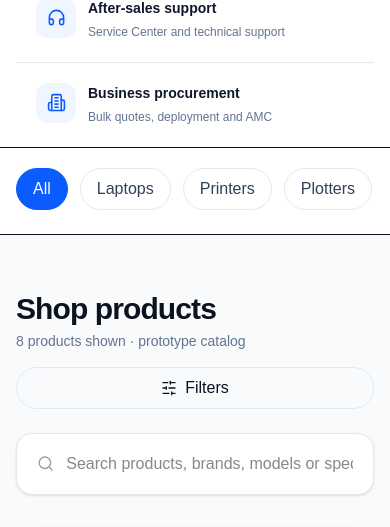
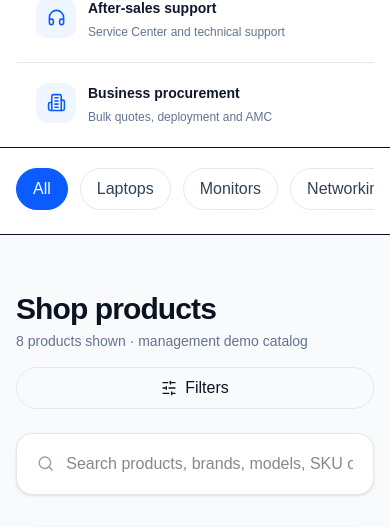
Before and after one commit to broprint/proprint-solutions-2026, a Next.js app: page /shop in a window 390 px wide. Shown: the part 828-1355 px from the top of the page. Built offline with nearby package versions, Linux system fonts and the light colour scheme.

Commit message:
Align shop filters with expanded ProPrint catalog

```diff
--- a/components/ShopCatalog.tsx
+++ b/components/ShopCatalog.tsx
@@ -4,8 +4,6 @@ import { useMemo, useState } from 'react';
 import { Search, SlidersHorizontal, X } from 'lucide-react';
 import { ProductCard } from '@/components/ProductCard';
 import type { Product } from '@/data/catalog';
-
-const categoryOptions = ['All', 'Laptops', 'Printers', 'Plotters', 'Networking', 'Storage', 'Monitors', 'Accessories'];
 
 function numericPrice(price: string) {
   const match = price.match(/KD\s*([0-9.]+)/i);
@@ -19,16 +17,16 @@ export function ShopCatalog({ products }: { products: Product[] }) {
   const [price, setPrice] = useState('All');
   const [filtersOpen, setFiltersOpen] = useState(false);
 
+  const categories = useMemo(() => ['All', ...Array.from(new Set(products.map((p) => p.category))).sort()], [products]);
   const brands = useMemo(() => ['All', ...Array.from(new Set(products.map((p) => p.brand))).sort()], [products]);
 
   const filtered = useMemo(() => {
     const needle = query.trim().toLowerCase();
     return products.filter((product) => {
-      const haystack = `${product.name} ${product.brand} ${product.category} ${product.specs.join(' ')}`.toLowerCase();
+      const haystack = `${product.name} ${product.brand} ${product.category} ${product.sku || ''} ${product.specs.join(' ')}`.toLowerCase();
       if (needle && !haystack.includes(needle)) return false;
       if (category !== 'All' && product.category !== category) return false;
       if (brand !== 'All' && product.brand !== brand) return false;
-
       const value = numericPrice(product.price);
       if (price === 'Under KD 100' && !(value !== null && value < 100)) return false;
       if (price === 'KD 100–250' && !(value !== null && value >= 100 && value <= 250)) return false;
@@ -38,105 +36,23 @@ export function ShopCatalog({ products }: { products: Product[] }) {
     });
   }, [products, query, category, brand, price]);
 
-  const clearFilters = () => {
-    setQuery('');
-    setCategory('All');
-    setBrand('All');
-    setPrice('All');
-  };
-
+  const clearFilters = () => { setQuery(''); setCategory('All'); setBrand('All'); setPrice('All'); };
   const hasFilters = query || category !== 'All' || brand !== 'All' || price !== 'All';
 
-  return (
-    <>
-      <section className="border-b bg-white">
-        <div className="container py-5">
-          <div className="flex gap-3 overflow-x-auto pb-1">
-            {categoryOptions.map((name) => (
-              <button
-                key={name}
-                onClick={() => setCategory(name)}
-                className={`whitespace-nowrap rounded-full border px-4 py-2 text-xs font-black transition ${
-                  category === name
-                    ? 'border-[#0b5cff] bg-[#0b5cff] text-white'
-                    : 'border-slate-200 bg-white text-slate-700 hover:border-blue-300'
-                }`}
-              >
-                {name}
-              </button>
-            ))}
-          </div>
-        </div>
-      </section>
-
-      <section className="py-14">
-        <div className="container">
-          <div className="grid gap-7 lg:grid-cols-[260px_1fr]">
-            <aside className={`${filtersOpen ? 'block' : 'hidden'} h-fit rounded-[1.5rem] border border-slate-200 bg-white p-5 lg:block`}>
-              <div className="flex items-center justify-between">
-                <div className="flex items-center gap-2 font-black"><SlidersHorizontal size={17}/> Filters</div>
-                <button onClick={() => setFiltersOpen(false)} className="lg:hidden" aria-label="Close filters"><X size={18}/></button>
-              </div>
-
-              <label className="mt-6 block text-xs font-black uppercase tracking-wider text-slate-500">Brand</label>
-              <select value={brand} onChange={(e) => setBrand(e.target.value)} className="mt-2 w-full rounded-xl border border-slate-200 bg-white px-3 py-3 text-sm outline-none focus:border-blue-400">
-                {brands.map((item) => <option key={item}>{item}</option>)}
-              </select>
-
-              <label className="mt-5 block text-xs font-black uppercase tracking-wider text-slate-500">Price</label>
-              <select value={price} onChange={(e) => setPrice(e.target.value)} className="mt-2 w-full rounded-xl border border-slate-200 bg-white px-3 py-3 text-sm outline-none focus:border-blue-400">
-                {['All', 'Under KD 100', 'KD 100–250', 'KD 250+', 'Request Quote'].map((item) => <option key={item}>{item}</option>)}
-              </select>
-
-              <div className="mt-6 rounded-2xl bg-blue-50 p-4 text-sm leading-6 text-slate-600">
-                <b className="block text-slate-900">Business customer?</b>
-                Ask ProPrint for bulk pricing, deployment and AMC support.
-              </div>
-
-              {hasFilters && (
-                <button onClick={clearFilters} className="mt-5 w-full rounded-xl border border-slate-200 py-3 text-xs font-black text-slate-700 hover:bg-slate-50">
-                  Clear all filters
-                </button>
-              )}
-            </aside>
-
-            <div>
-              <div className="flex flex-col gap-4 sm:flex-row sm:items-center sm:justify-between">
-                <div>
-                  <h2 className="text-3xl font-black tracking-[-.03em]">Shop products</h2>
-                  <p className="mt-1 text-sm text-slate-500">{filtered.length} product{filtered.length === 1 ? '' : 's'} shown · prototype catalog</p>
-                </div>
-                <button onClick={() => setFiltersOpen((value) => !value)} className="inline-flex items-center justify-center gap-2 rounded-full border border-slate-200 px-4 py-2 text-sm font-bold lg:hidden">
-                  <SlidersHorizontal size={16}/> Filters
-                </button>
-              </div>
-
-              <div className="mt-6 flex items-center rounded-2xl border border-slate-200 bg-white p-2 shadow-sm">
-                <Search className="ml-3 text-slate-400" size={19}/>
-                <input
-                  value={query}
-                  onChange={(e) => setQuery(e.target.value)}
-                  className="w-full px-3 py-2.5 text-sm outline-none"
-                  placeholder="Search products, brands, models or specifications..."
-                />
-                {query && <button onClick={() => setQuery('')} className="mr-2 rounded-full p-2 text-slate-400 hover:bg-slate-100" aria-label="Clear search"><X size={16}/></button>}
-              </div>
-
-              {filtered.length ? (
-                <div className="mt-8 grid gap-5 sm:grid-cols-2 xl:grid-cols-3">
-                  {filtered.map((product) => <ProductCard key={product.slug} product={product}/>) }
-                </div>
-              ) : (
-                <div className="mt-8 rounded-[1.5rem] border border-dashed border-slate-300 bg-white px-6 py-16 text-center">
-                  <h3 className="text-xl font-black">No products match those filters.</h3>
-                  <p className="mt-2 text-sm text-slate-500">Try another brand, category or price range.</p>
-                  <button onClick={clearFilters} className="mt-5 rounded-full bg-[#071525] px-5 py-2.5 text-sm font-black text-white">Reset filters</button>
-                </div>
-              )}
-            </div>
-          </div>
-        </div>
-      </section>
-    </>
-  );
+  return <>
+    <section className="border-b bg-white"><div className="container py-5"><div className="flex gap-3 overflow-x-auto pb-1">{categories.map((name) => <button key={name} onClick={() => setCategory(name)} className={`whitespace-nowrap rounded-full border px-4 py-2 text-xs font-black transition ${category === name ? 'border-[#0b5cff] bg-[#0b5cff] text-white' : 'border-slate-200 bg-white text-slate-700 hover:border-blue-300'}`}>{name}</button>)}</div></div></section>
+    <section className="py-14"><div className="container"><div className="grid gap-7 lg:grid-cols-[260px_1fr]">
+      <aside className={`${filtersOpen ? 'block' : 'hidden'} h-fit rounded-[1.5rem] border border-slate-200 bg-white p-5 lg:block`}>
+        <div className="flex items-center justify-between"><div className="flex items-center gap-2 font-black"><SlidersHorizontal size={17}/> Filters</div><button onClick={() => setFiltersOpen(false)} className="lg:hidden" aria-label="Close filters"><X size={18}/></button></div>
+        <label className="mt-6 block text-xs font-black uppercase tracking-wider text-slate-500">Brand</label><select value={brand} onChange={(e) => setBrand(e.target.value)} className="mt-2 w-full rounded-xl border border-slate-200 bg-white px-3 py-3 text-sm outline-none focus:border-blue-400">{brands.map((item) => <option key={item}>{item}</option>)}</select>
+        <label className="mt-5 block text-xs font-black uppercase tracking-wider text-slate-500">Price</label><select value={price} onChange={(e) => setPrice(e.target.value)} className="mt-2 w-full rounded-xl border border-slate-200 bg-white px-3 py-3 text-sm outline-none focus:border-blue-400">{['All', 'Under KD 100', 'KD 100–250', 'KD 250+', 'Request Quote'].map((item) => <option key={item}>{item}</option>)}</select>
+        <div className="mt-6 rounded-2xl bg-blue-50 p-4 text-sm leading-6 text-slate-600"><b className="block text-slate-900">Business customer?</b>Ask ProPrint for bulk pricing, deployment and AMC support.</div>
+        {hasFilters && <button onClick={clearFilters} className="mt-5 w-full rounded-xl border border-slate-200 py-3 text-xs font-black text-slate-700 hover:bg-slate-50">Clear all filters</button>}
+      </aside>
+      <div><div className="flex flex-col gap-4 sm:flex-row sm:items-center sm:justify-between"><div><h2 className="text-3xl font-black tracking-[-.03em]">Shop products</h2><p className="mt-1 text-sm text-slate-500">{filtered.length} product{filtered.length === 1 ? '' : 's'} shown · management demo catalog</p></div><button onClick={() => setFiltersOpen((value) => !value)} className="inline-flex items-center justify-center gap-2 rounded-full border border-slate-200 px-4 py-2 text-sm font-bold lg:hidden"><SlidersHorizontal size={16}/> Filters</button></div>
+        <div className="mt-6 flex items-center rounded-2xl border border-slate-200 bg-white p-2 shadow-sm"><Search className="ml-3 text-slate-400" size={19}/><input value={query} onChange={(e) => setQuery(e.target.value)} className="w-full px-3 py-2.5 text-sm outline-none" placeholder="Search products, brands, models, SKU or specifications..." aria-label="Search product catalog"/>{query && <button onClick={() => setQuery('')} className="mr-2 rounded-full p-2 text-slate-400 hover:bg-slate-100" aria-label="Clear search"><X size={16}/></button>}</div>
+        {filtered.length ? <div className="mt-8 grid gap-5 sm:grid-cols-2 xl:grid-cols-3">{filtered.map((product) => <ProductCard key={product.slug} product={product}/>)}</div> : <div className="mt-8 rounded-[1.5rem] border border-dashed border-slate-300 bg-white px-6 py-16 text-center"><h3 className="text-xl font-black">No products match those filters.</h3><p className="mt-2 text-sm text-slate-500">Try another brand, category or price range.</p><button onClick={clearFilters} className="mt-5 rounded-full bg-[#071525] px-5 py-2.5 text-sm font-black text-white">Reset filters</button></div>}
+      </div>
+    </div></div></section>
+  </>;
 }
```
